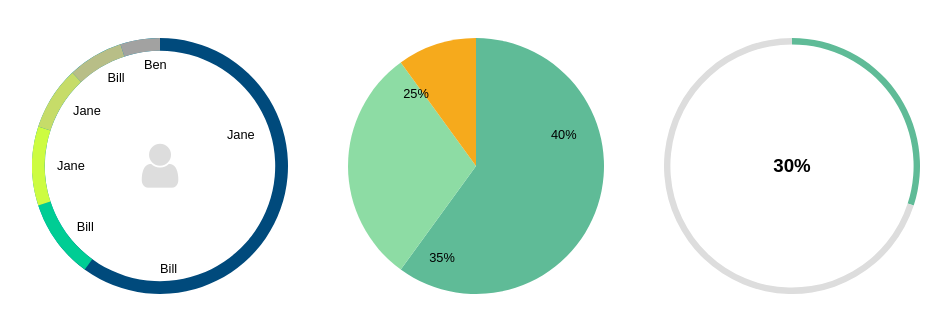
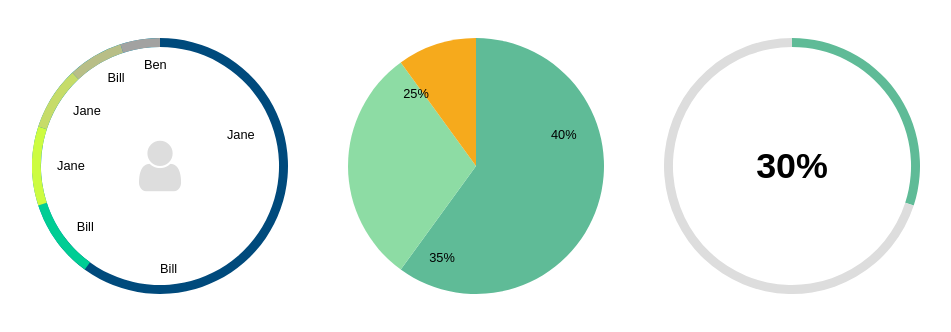
Before and after one commit to zemlyansky/svg-pie, a website: page index.html in a window 1280 px wide. Shown: the whole page, without its empty margins (6-957 px from the left). Drawn offline with nearby package versions, Linux system fonts and the light colour scheme.

Commit message:
Update demo

```diff
--- a/index.html
+++ b/index.html
@@ -7,12 +7,15 @@
       body {
         font-family: sans-serif;
       }
+      h2 {
+        font-size: 2.8vw;
+      }
       .container {
         width: 25%;
         float: left;
       }
       .chart .fa {
-        font-size: 3.2em;
+        font-size: 4.6vw;
         color: #DDD;
       }
       .chart {
@@ -43,7 +46,7 @@
     </div>
     <div class="container">
       <div id="chart3" class="chart">
-        <h3>30%</h3>
+        <h2>30%</h2>
       </div>
     </div>
     <script src="https://d3js.org/d3.v4.js"></script>
@@ -54,7 +57,7 @@
           {label: 'Samanta', value: 65},
           {label: 'Carl', value: 35},
         ],
-        innerRadiusSize: .9,
+        innerRadiusSize: .93,
         sort: true,
         showLabels: true
         // colors: ['#FF0000','#0055EE']
@@ -99,7 +102,7 @@
       var f = new SvgPie('#chart3', {
         values: 30,
         labels: ['Amount of work done, %'],
-        innerRadiusSize: .95,
+        innerRadiusSize: .93,
         sort: false,
         showTooltip: true,
         showLabels: false,
```
